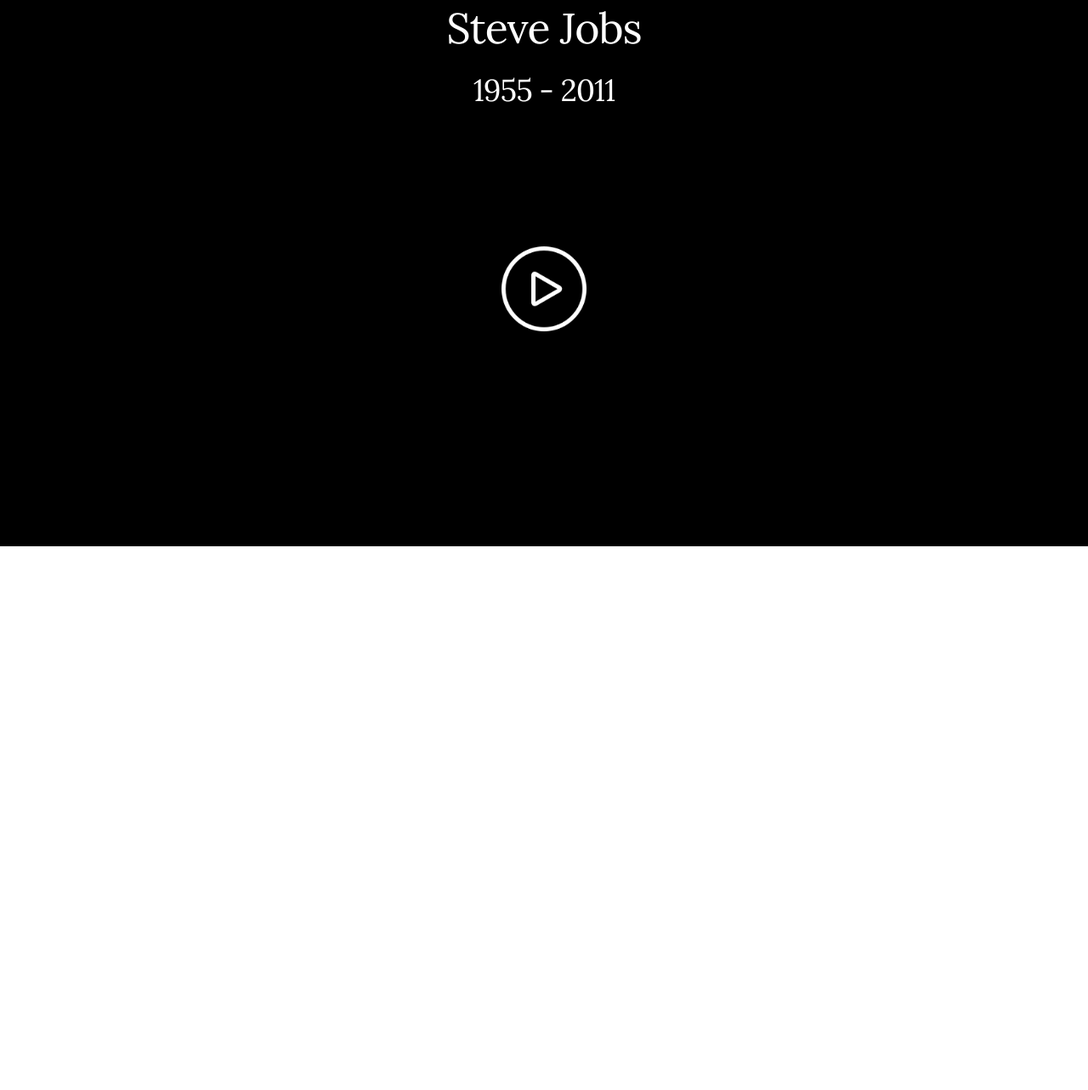
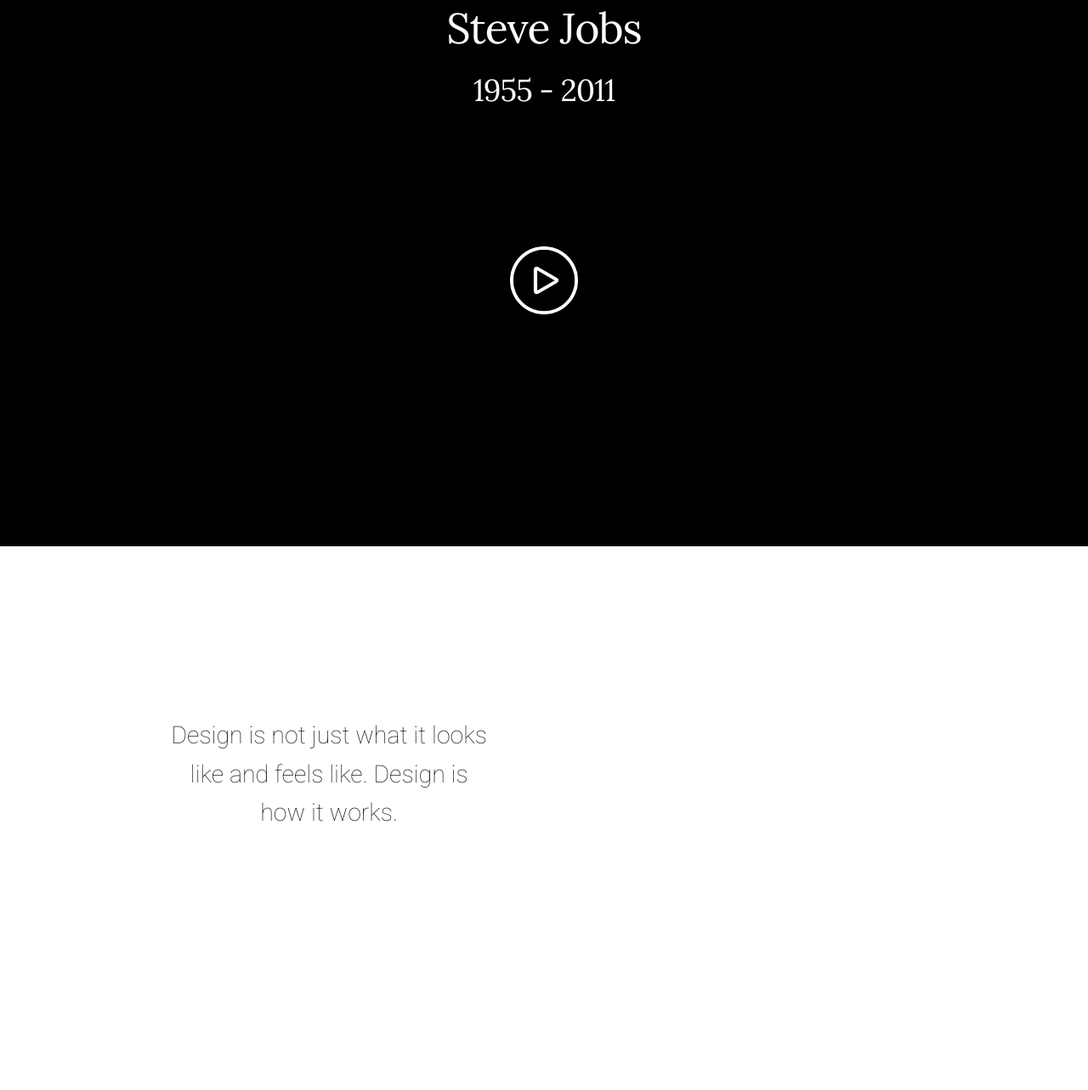
Before and after one commit to Siddhanthota/Tribute-jobs, a plain HTML site: page index.html in a window 1280 px wide. Shown: the part 157-1440 px from the top of the page at 85% size. Before the commit the page ends 800 px from the top, so only its background shows below. Drawn offline with nearby package versions, Linux system fonts and the light colour scheme.

Commit message:
Added 2nd div

```diff
--- a/index.html
+++ b/index.html
@@ -17,6 +17,7 @@
   –––––––––––––––––––––––––––––––––––––––––––––––––– -->
   <link href="//fonts.googleapis.com/css?family=Raleway:400,300,600" rel="stylesheet" type="text/css">
   <link href='https://fonts.googleapis.com/css?family=Lora:400,400italic,700,700italic' rel='stylesheet' type='text/css'>
+  <link href='https://fonts.googleapis.com/css?family=Roboto:400,100,100italic,300,300italic,400italic,500,500italic,700,700italic,900,900italic' rel='stylesheet' type='text/css'>
 
   <!-- CSS
   –––––––––––––––––––––––––––––––––––––––––––––––––– -->
@@ -45,6 +46,18 @@
     </div>
   </div>
 
+    <!-- Second Page Layout
+  –––––––––––––––––––––––––––––––––––––––––––––––––– -->
+  <div id="second-div">
+    <div class="container">
+      <div class="row">
+        <div class="one column"> </div>
+        <div class="five columns" id="second-div-text">Design is not just what it looks like and feels like. Design is how it works.</div>
+      </div>
+    </div>
+  </div>
+
+
 <!-- End Document
   –––––––––––––––––––––––––––––––––––––––––––––––––– -->
 </body>
--- a/styles/main.css
+++ b/styles/main.css
@@ -21,7 +21,26 @@
     display: block;
     margin-left: auto;
     margin-right: auto;
-    max-width: 100px;
-    max-height: 100px;
+    max-width: 80px;
+    max-height: 80px;
     margin-top: 20vh;
   }
+
+  /* Second div */
+#second-div {
+    background-color: #fff;
+    min-height: 80vh;
+  }
+
+  #second-div-text {
+    margin-top: 25vh;
+    font-size: 1.9em;
+    font-family: 'Roboto', sans-serif;
+    text-align: center;
+    font-weight: lighter;
+  }
+
+  #second-div-image {
+    max-width: 100%;
+    box-sizing: border-box;
+  }
```
